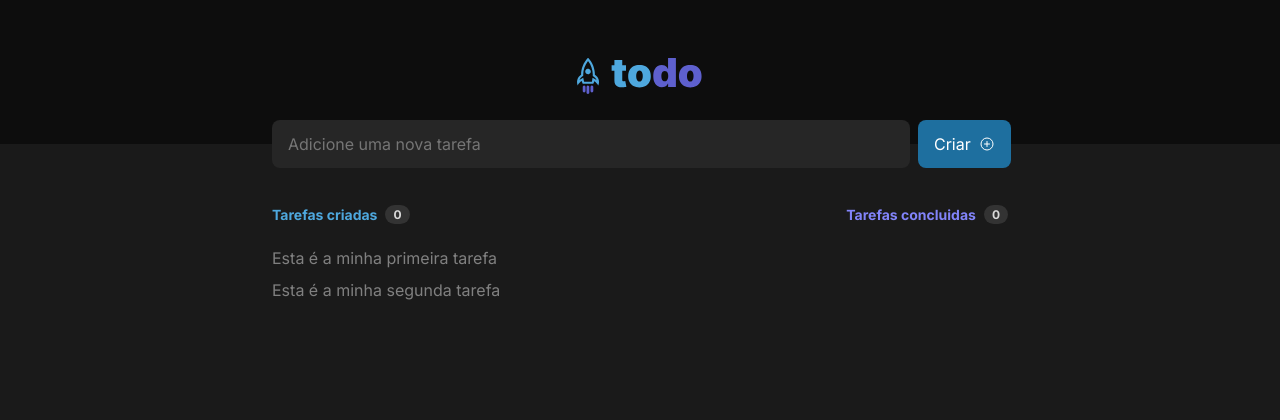
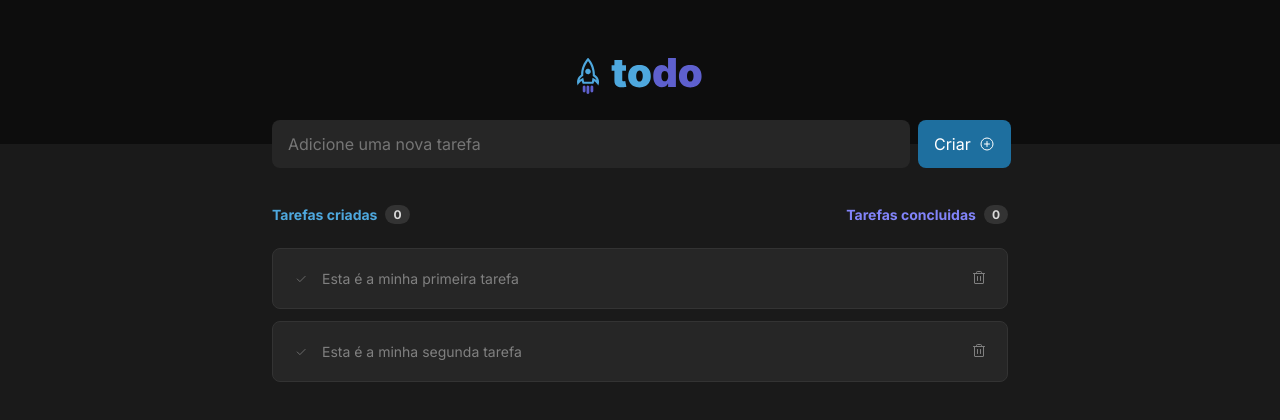
Before and after one commit to franciscovaz/todo-list-reactjs-challenge, a React (Vite) app: page / in a window 1280 px wide. Shown: the top 420 px of the page. Built offline with nearby package versions, Linux system fonts and the light colour scheme.

Commit message:
- show new task component instead of sample test;

```diff
--- a/src/App.tsx
+++ b/src/App.tsx
@@ -1,7 +1,6 @@
 import './App.module.css'
 import { Header } from './components/Header'
 import { NewTask } from './components/NewTask'
-import { TasksList } from './components/List/TasksList'
 import { TasksHeader } from './components/TasksHeader'
 import styles from './App.module.css';
 import './global.css'
@@ -10,7 +9,7 @@ import { EmptyList } from './components/List/EmptyList'
 import { Task } from './components/List/Task'
 
 export interface TaskItem {
-  id: number;
+  id?: number;
   description: string;
   isChecked: boolean;
 }
@@ -60,7 +59,7 @@ function App() {
                 tasksList.length === 0
                 ? <EmptyList />
                 : tasksList.map(task => (
-                  <p key={task.id}>{task.description}</p>
+                  <Task key={task.id} description={task.description} isChecked={task.isChecked}/>
                 ))}
             </div>
         </div>
--- a/src/components/List/Task.tsx
+++ b/src/components/List/Task.tsx
@@ -1,6 +1,7 @@
 import { TaskItem } from '../../App';
 import styles from './Task.module.css';
 import { Check, Trash } from 'phosphor-react';
+
 
 export function Task({description, isChecked}: TaskItem) {
 
```
